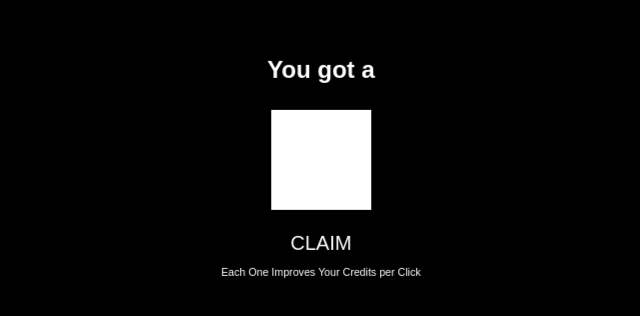
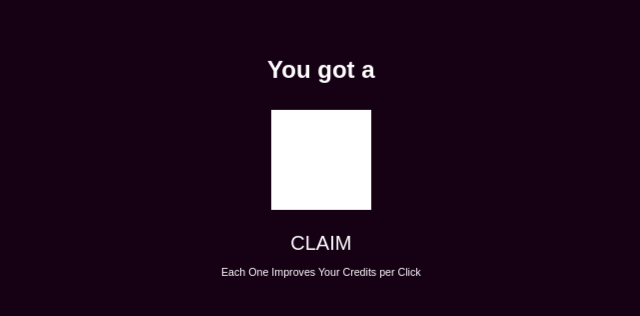
Before and after one commit to Whale92130/first-webapp-AlexanderSementchenko, a plain HTML site: page purpleBox.html in a window 1280 px wide. Shown: the part 240-556 px from the top of the page, without its empty margins (319-959 px from the left). Drawn offline with Linux system fonts and the light colour scheme.

Commit message:
Update purpleBox.html

```diff
--- a/purpleBox.html
+++ b/purpleBox.html
@@ -8,7 +8,7 @@
         <script type="text/javascript" src="script.js" defer></script>
     </head>
 
-    <body id="body1">
+    <body id="body1" style="background-color: #160014;">
         <main>
             <img src="images/lootbox4.png" alt="Lootbox Tier 4" id="purpleBox" draggable="false">
             <div id="newPurpleBoxContainer">
```
